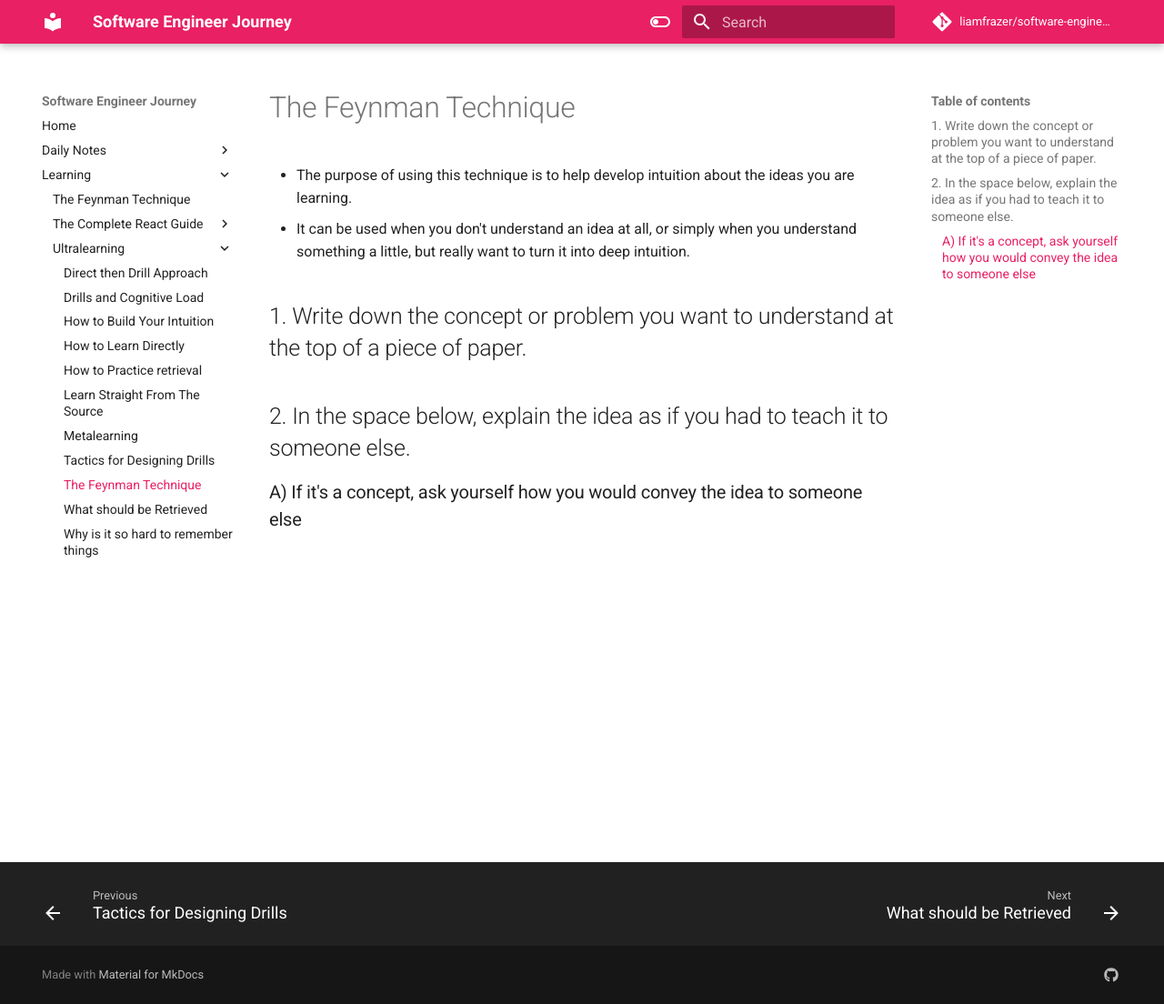
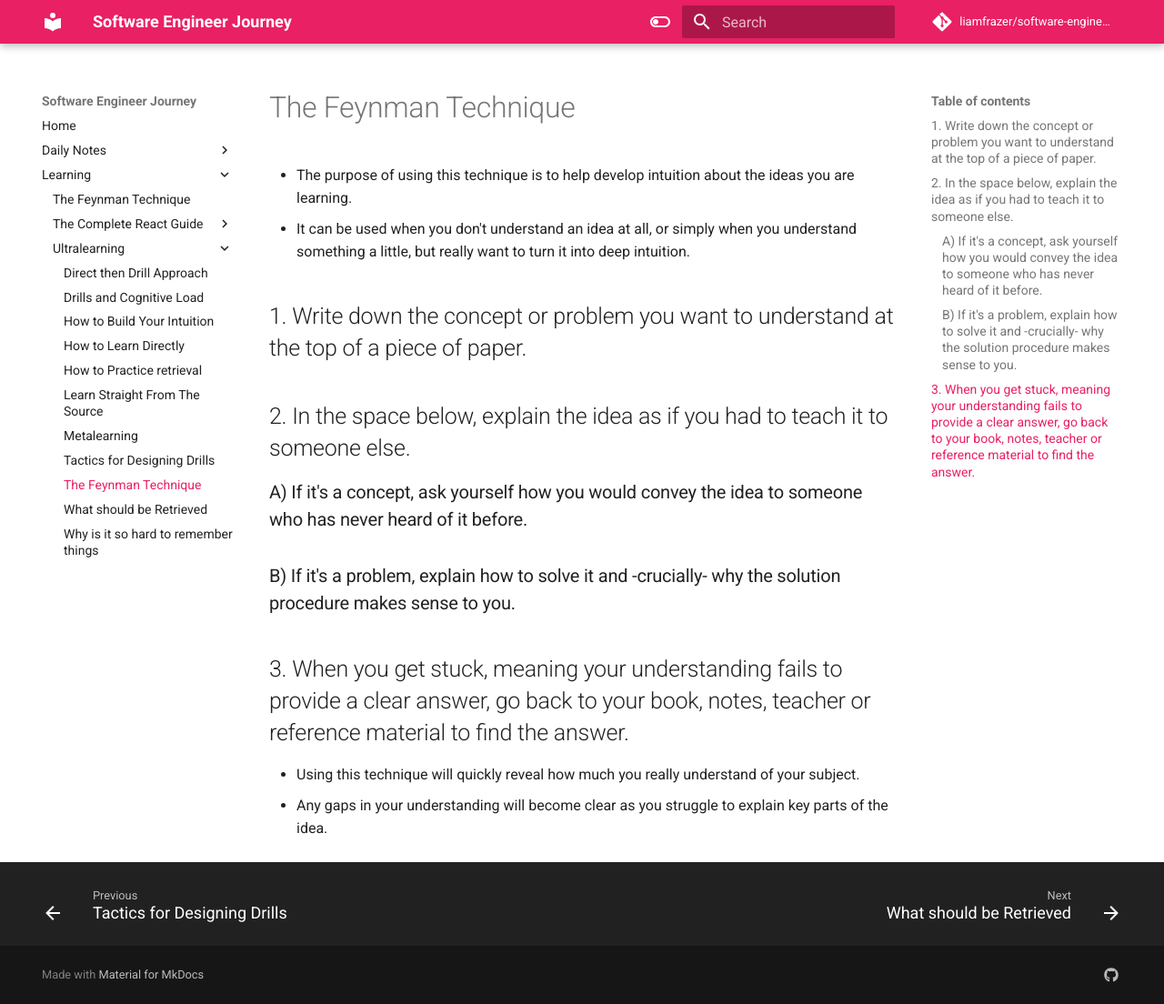
Before and after one commit to liamfrazer/software-engineer-journey, an MkDocs documentation site: the page built from docs/Learning/Ultralearning/The Feynman Technique.md, in a window 1280 px wide and 1104 px high. Shown: the whole window at 91% size. Built offline with MkDocs 1.6.1 and Material for MkDocs 9.7.7, drawn with Linux system fonts in a browser that asks for light colours; comment, search, counter and statistics services are not loaded.

Commit message:
vault backup: 2023-12-13 21:38:33

```diff
--- a/docs/Learning/Ultralearning/The Feynman Technique.md
+++ b/docs/Learning/Ultralearning/The Feynman Technique.md
@@ -9,4 +9,9 @@ tags:
 
 ## 1.  Write down the concept or problem you want to understand at the top of a piece of paper.
 ## 2. In the space below, explain the idea as if you had to teach it to someone else.
-### A) If it's a concept, ask yourself how you would convey the idea to someone else
+### A) If it's a concept, ask yourself how you would convey the idea to someone who has never heard of it before.
+### B) If it's a problem, explain how to solve it and -crucially- why the solution procedure makes sense to you.
+## 3. When you get stuck, meaning your understanding fails to provide a clear answer, go back to your book, notes, teacher or reference material to find the answer.
+
+* Using this technique will quickly reveal how much you really understand of your subject.
+*  Any gaps in your understanding will become clear as you struggle to explain key parts of the idea.
```
